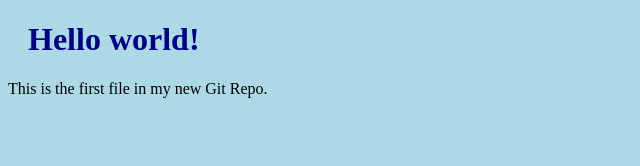
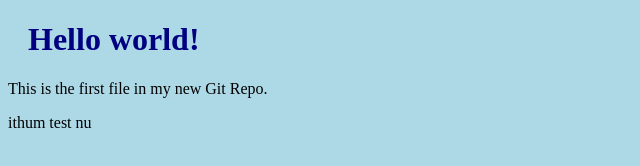
Before and after one commit to hishamgit/gittest2, a plain HTML site: page index.html in a window 1280 px wide. Shown: the full height of the page, 0-640 px from the left. Drawn offline with Linux system fonts and the light colour scheme.

Commit message:
adding changes

```diff
--- a/index.html
+++ b/index.html
@@ -8,6 +8,7 @@
 
 <h1>Hello world!</h1>
 <p>This is the first file in my new Git Repo.</p>
+<p>ithum test nu </p>
 
 </body>
 </html>
```
